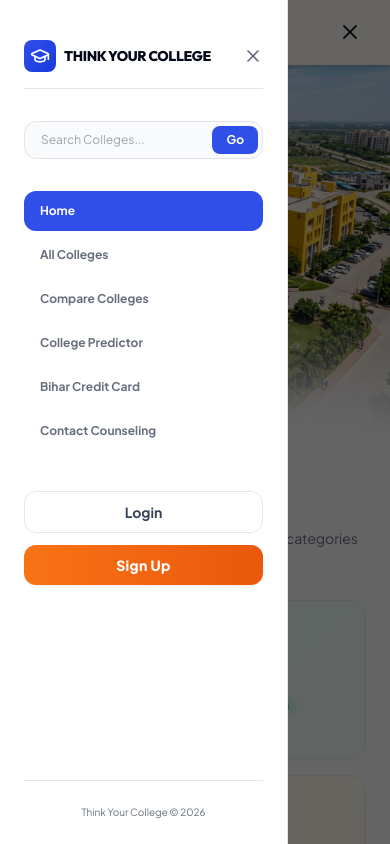
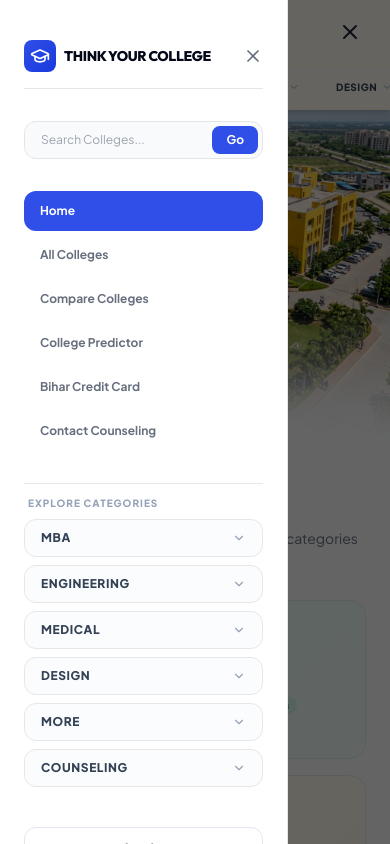
Before and after one commit to 08Satyamkumar/Think_Your_College, a Next.js app: page / in a window 390 px wide. Both pictures are taken after a click on the button 350 px from the left and 32 px from the top of the page. Shown: the top 844 px of the page. Built offline with nearby package versions, Linux system fonts and the light colour scheme.

Commit message:
fix: make category sub-nav visible and scrollable on mobile, add mobile accordion in drawer

```diff
--- a/src/app/globals.css
+++ b/src/app/globals.css
@@ -54,4 +54,14 @@
       height: 280px !important;
     }
   }
+
+  /* Hide scrollbar for Chrome, Safari and Opera */
+  .no-scrollbar::-webkit-scrollbar {
+    display: none;
+  }
+  /* Hide scrollbar for IE, Edge and Firefox */
+  .no-scrollbar {
+    -ms-overflow-style: none;  /* IE and Edge */
+    scrollbar-width: none;  /* Firefox */
+  }
 }
--- a/src/components/LayoutWrapper.tsx
+++ b/src/components/LayoutWrapper.tsx
@@ -42,6 +42,7 @@ export default function LayoutWrapper({ children }: { children: React.ReactNode
     open: false,
     mode: "login",
   });
+  const [expandedMobileCategory, setExpandedMobileCategory] = useState<string | null>(null);
   const pathname = usePathname();
   const router = useRouter();
   // Theme is always light — useTheme kept for context but toggle not used
@@ -517,9 +518,9 @@ export default function LayoutWrapper({ children }: { children: React.ReactNode
         </div>
 
         {/* ROW 2: SUB-NAVIGATION BAR (Dropdown Category Items) */}
-        <div className="hidden md:block border-t border-amber-100/50 bg-amber-50/30">
+        <div className="border-t border-amber-100/50 bg-amber-50/30 overflow-x-auto no-scrollbar scroll-smooth">
           <div
-            className="max-w-[1440px] mx-auto px-12 flex items-center justify-center gap-1.5 h-11 relative"
+            className="max-w-[1440px] mx-auto px-4 md:px-12 flex items-center justify-start md:justify-center gap-1 h-11 relative min-w-max md:min-w-0"
             onMouseLeave={() => setActiveMegaMenu(null)}
           >
             {categories.map((category) => (
@@ -528,9 +529,17 @@ export default function LayoutWrapper({ children }: { children: React.ReactNode
                 className="h-full flex items-center"
                 onMouseEnter={() => setActiveMegaMenu(category)}
               >
-                <button className="flex items-center gap-1 px-4 h-full text-[10px] font-black tracking-wider text-slate-700 dark:text-white/90 hover:text-primary hover:bg-amber-100/30 dark:hover:bg-white/5 transition-colors uppercase">
+                <button
+                  onClick={() => {
+                    if (window.innerWidth < 768) {
+                      setExpandedMobileCategory(category);
+                      setIsMobileMenuOpen(true);
+                    }
+                  }}
+                  className="flex items-center gap-1 px-4 h-full text-[10px] font-black tracking-wider text-slate-700 hover:text-primary hover:bg-amber-100/30 transition-colors uppercase whitespace-nowrap"
+                >
                   {category}
-                  <ChevronDown className={`w-3 h-3 text-slate-400 dark:text-white/60 transition-transform ${activeMegaMenu === category ? "rotate-180 text-primary" : ""}`} />
+                  <ChevronDown className={`w-3 h-3 text-slate-400 transition-transform ${activeMegaMenu === category ? "rotate-180 text-primary" : ""}`} />
                 </button>
               </div>
             ))}
@@ -900,6 +909,60 @@ export default function LayoutWrapper({ children }: { children: React.ReactNode
                 })}
               </nav>
 
+              {/* Expandable Category Accordions */}
+              <div className="space-y-2 pt-3 border-t border-border/60">
+                <p className="text-[10px] font-black tracking-widest text-slate-400 uppercase px-1 mb-2">Explore Categories</p>
+                {categories.map((category) => {
+                  const isExpanded = expandedMobileCategory === category;
+                  const menuItems = megaMenus[category] || [];
+                  return (
+                    <div key={category} className="border border-border/40 rounded-xl overflow-hidden bg-slate-50/50">
+                      <button
+                        onClick={() => setExpandedMobileCategory(isExpanded ? null : category)}
+                        className={`w-full flex items-center justify-between px-4 py-2.5 text-xs font-black tracking-wider transition-colors uppercase ${
+                          isExpanded ? "bg-amber-500/5 text-primary border-l-4 border-primary pl-3" : "text-slate-700 hover:bg-slate-100/50"
+                        }`}
+                      >
+                        <span>{category}</span>
+                        <ChevronDown className={`w-3.5 h-3.5 text-slate-400 transition-transform ${isExpanded ? "rotate-180 text-primary" : ""}`} />
+                      </button>
+
+                      <AnimatePresence initial={false}>
+                        {isExpanded && (
+                          <motion.div
+                            initial={{ height: 0, opacity: 0 }}
+                            animate={{ height: "auto", opacity: 1 }}
+                            exit={{ height: 0, opacity: 0 }}
+                            transition={{ duration: 0.2 }}
+                            className="bg-white border-t border-border/30 overflow-hidden"
+                          >
+                            <div className="p-3.5 space-y-4">
+                              {menuItems.map((item) => (
+                                <div key={item.category} className="space-y-1.5">
+                                  <p className="text-[9px] font-black text-slate-400 uppercase tracking-wider">{item.category}</p>
+                                  <div className="grid grid-cols-1 gap-1 pl-2 border-l border-slate-100">
+                                    {item.links.map((link) => (
+                                      <Link
+                                        key={link.name}
+                                        href={link.href}
+                                        onClick={() => setIsMobileMenuOpen(false)}
+                                        className="text-xs font-bold text-slate-700 hover:text-primary py-1 block transition-colors"
+                                      >
+                                        • {link.name}
+                                      </Link>
+                                    ))}
+                                  </div>
+                                </div>
+                              ))}
+                            </div>
+                          </motion.div>
+                        )}
+                      </AnimatePresence>
+                    </div>
+                  );
+                })}
+              </div>
+
               {/* Mobile Auth Buttons */}
               <div className="flex flex-col gap-3 pt-2">
                 <motion.button
```
